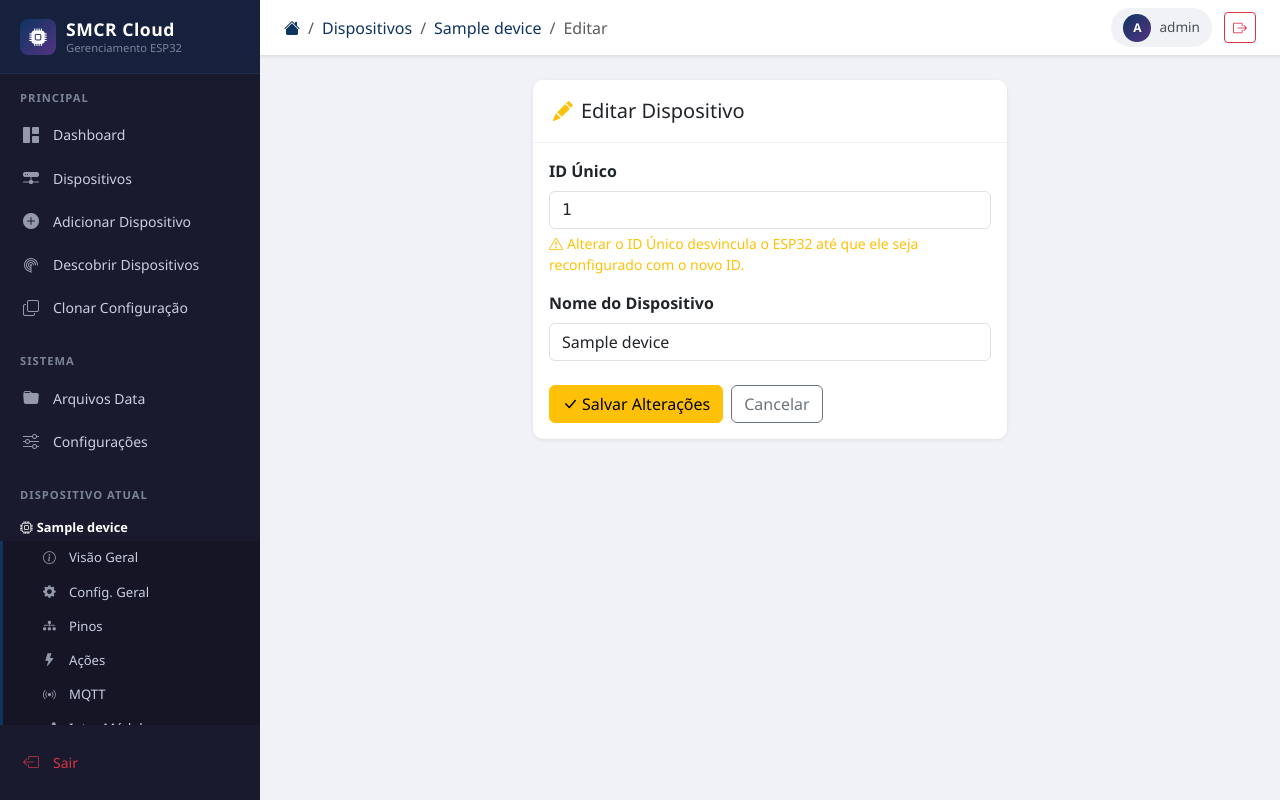
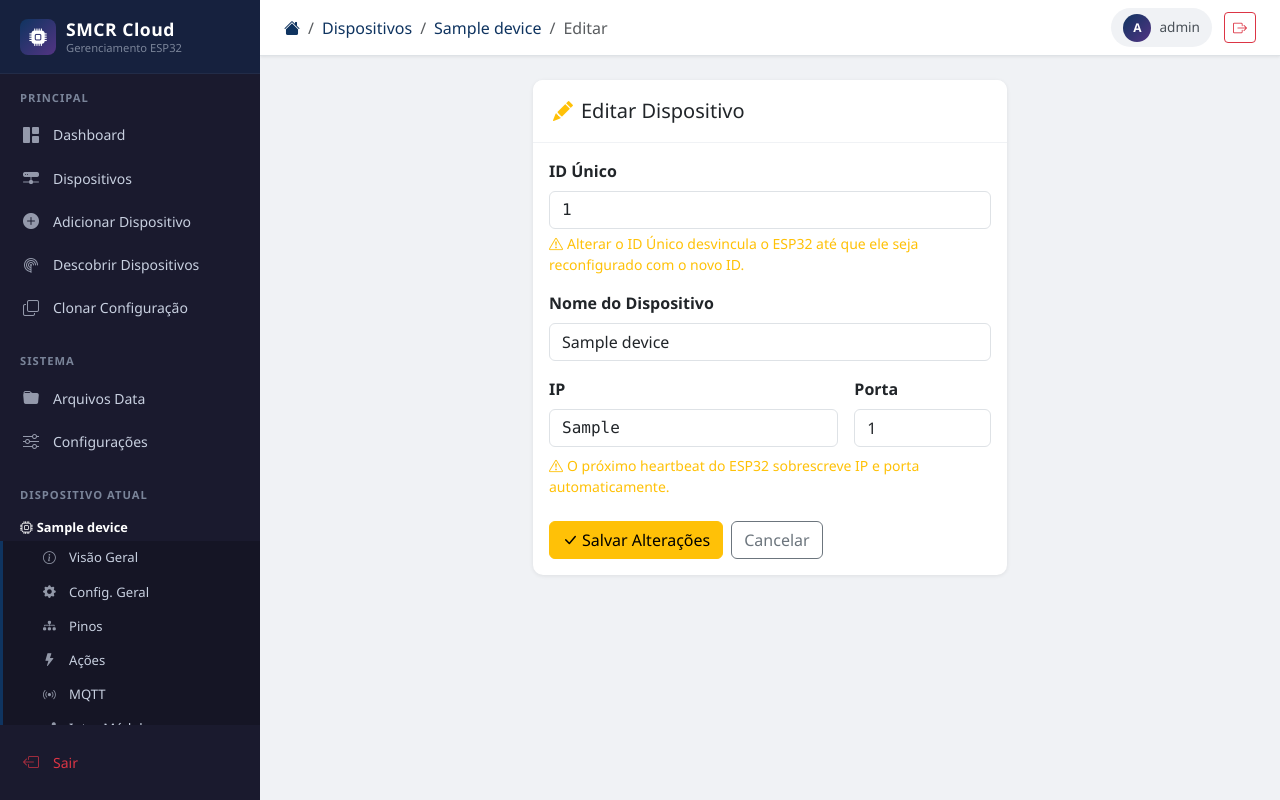
Before and after one commit to rede-analista/SMCR_CLOUD, a PHP site: page /devices/edit.php?device_id=1 in a window 1280 px wide. Run offline with PHP 8.4, Linux system fonts and the light colour scheme; a user stored in the database is signed in; tables that the repository leaves empty hold one stand-in row (values such as "Sample post").

Commit message:
Permite editar IP e porta do dispositivo em edit.php
Campos IP e porta adicionados ao formulário; UPSERT em device_status.
Aviso que o próximo heartbeat do ESP32 sobrescreve os valores.

Co-Authored-By: Claude Sonnet 4.6 <noreply@anthropic.com>

```diff
--- a/devices/edit.php
+++ b/devices/edit.php
@@ -8,6 +8,10 @@ $device_id = isset($_GET['device_id']) ? (int)$_GET['device_id'] : 0;
 $stmt = $db->prepare('SELECT * FROM devices WHERE id = ?');
 $stmt->execute([$device_id]);
 $device = $stmt->fetch();
+
+$stmt = $db->prepare('SELECT ip, port FROM device_status WHERE device_id = ?');
+$stmt->execute([$device_id]);
+$status = $stmt->fetch() ?: ['ip' => '', 'port' => 8080];
 
 if (!$device) {
     set_flash('danger', 'Dispositivo não encontrado.');
@@ -22,6 +26,8 @@ if ($_SERVER['REQUEST_METHOD'] === 'POST') {
 
     $name      = trim($_POST['name'] ?? '');
     $unique_id = trim($_POST['unique_id'] ?? '');
+    $ip        = trim($_POST['ip'] ?? '');
+    $port      = max(1, min(65535, (int)($_POST['port'] ?? 8080)));
 
     if ($unique_id === '') {
         $errors[] = 'O ID Único é obrigatório.';
@@ -39,6 +45,11 @@ if ($_SERVER['REQUEST_METHOD'] === 'POST') {
         $db->prepare('UPDATE devices SET name = ?, unique_id = ? WHERE id = ?')
            ->execute([$name, $unique_id, $device_id]);
 
+        $db->prepare('INSERT INTO device_status (device_id, ip, port)
+                      VALUES (?, ?, ?)
+                      ON DUPLICATE KEY UPDATE ip = VALUES(ip), port = VALUES(port)')
+           ->execute([$device_id, $ip, $port]);
+
         set_flash('success', 'Dispositivo atualizado com sucesso.');
         header('Location: ' . BASE . '/devices/view.php?device_id=' . $device_id);
         exit;
@@ -46,6 +57,8 @@ if ($_SERVER['REQUEST_METHOD'] === 'POST') {
 
     $device['unique_id'] = $unique_id;
     $device['name']      = $name;
+    $status['ip']        = $ip;
+    $status['port']      = $port;
 }
 
 $page_title = 'Editar Dispositivo';
@@ -83,12 +96,32 @@ include __DIR__ . '/../includes/header.php';
                         </div>
                     </div>
 
-                    <div class="mb-4">
+                    <div class="mb-3">
                         <label for="name" class="form-label fw-semibold">Nome do Dispositivo</label>
                         <input type="text" class="form-control" id="name" name="name"
                                value="<?= h($device['name']) ?>"
                                placeholder="ex: ESP32 Sala Principal"
                                maxlength="100">
+                    </div>
+
+                    <div class="row g-3 mb-4">
+                        <div class="col-md-8">
+                            <label for="ip" class="form-label fw-semibold">IP</label>
+                            <input type="text" class="form-control font-monospace" id="ip" name="ip"
+                                   value="<?= h($status['ip']) ?>"
+                                   placeholder="ex: 192.168.1.200" maxlength="45">
+                        </div>
+                        <div class="col-md-4">
+                            <label for="port" class="form-label fw-semibold">Porta</label>
+                            <input type="number" class="form-control" id="port" name="port"
+                                   value="<?= h($status['port']) ?>"
+                                   min="1" max="65535">
+                        </div>
+                        <div class="col-12">
+                            <div class="form-text text-warning" style="margin-top:-0.5rem;">
+                                <i class="bi bi-exclamation-triangle me-1"></i>O próximo heartbeat do ESP32 sobrescreve IP e porta automaticamente.
+                            </div>
+                        </div>
                     </div>
 
                     <div class="d-flex gap-2">
```
